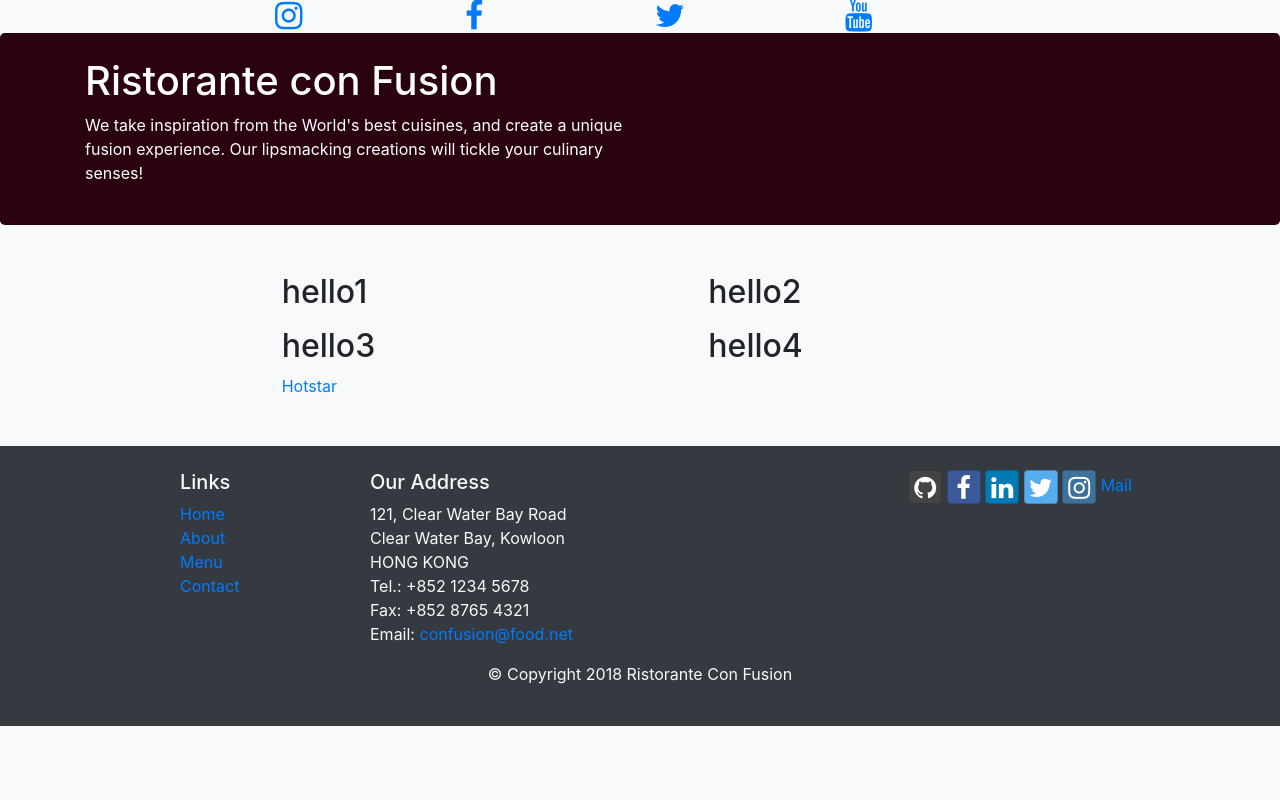
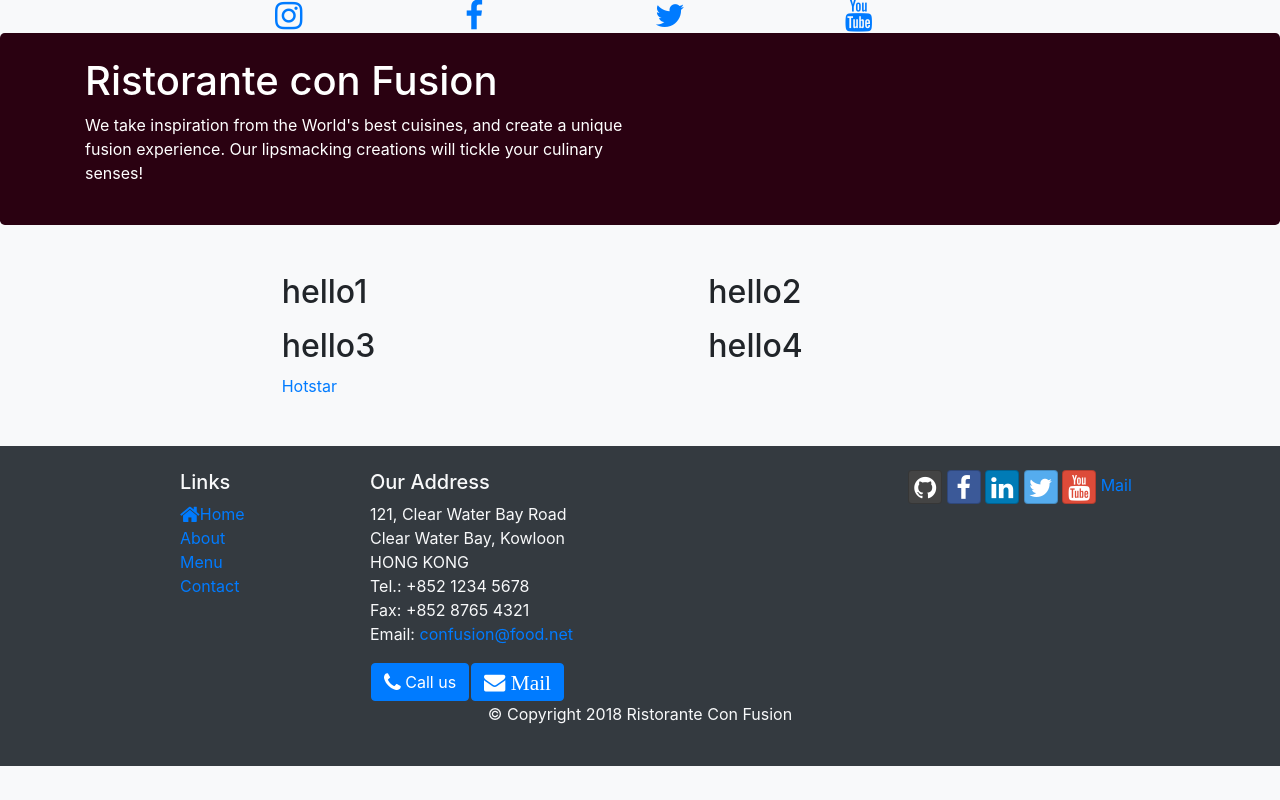
Before and after one commit to YuvRaj6392/Coursera-BootstrapL-, a website: page index.html in a window 1280 px wide. Drawn offline with nearby package versions, Linux system fonts and the light colour scheme.

Commit message:
added call and email features

```diff
--- a/index.html
+++ b/index.html
@@ -63,13 +63,13 @@ background-color:#2a0111;
 </div>
 </div>
 
-    <footer class="footer bg-dark text-light py-4 d-none d-sm-block">
+    <footer class="footer bg-dark text-light py-4">
         <div class="container">
             <div class="row">
                 <div class="col-4 offset-1 col-sm-2">
                     <h5>Links</h5>
                     <ul class="list-unstyled">
-                        <li><a href="#">Home</a></li>
+                        <li><a href="#"><i class="fa fa-home fa-lg"></i>Home</a></li>
                         <li><a href="#">About</a></li>
                         <li><a href="#">Menu</a></li>
                         <li><a href="#">Contact</a></li>
@@ -85,6 +85,13 @@ background-color:#2a0111;
 		              Fax: +852 8765 4321<br>
 		              Email: <a href="mailto:confusion@food.net">confusion@food.net</a>
 		           </address>
+<table>
+<tr class>
+
+<th><a class="btn btn-primary" href="tel:7985625645"><i class="fa fa-phone fa-lg"></i> Call us</a></th>
+<th><a class="btn btn-primary" href="mailto:yuvahjaa.anu10@gmail.com"><i class="fa fa-envelope fa-lg"> Mail</i></a></th>
+</tr>
+</table>
                 </div>
                 <div class="col-12 col-sm-4">
                     <div class="text-center">
@@ -92,7 +99,7 @@ background-color:#2a0111;
                         <a class="btn btn-social-icon btn-facebook" href="http://www.facebook.com/profile.php?id="><i class="fa fa-facebook"></i></a>
                         <a class="btn btn-social-icon btn-linkedin" href="http://www.linkedin.com/in/"><i class="fa fa-linkedin fa-lg"></i></a>
                         <a class="btn btn-social-icon btn-twitter" href="http://twitter.com/"><i class="fa fa-twitter fa-lg"></i></a>
-                        <a class="btn btn-social-icon btn-instagram" href="http://youtube.com/"><i class="fa fa-instagram fa-lg"></i></a>
+                        <a class="btn btn-social-icon btn-google" href="http://youtube.com/"><i class="fa fa-youtube fa-lg"></i></a>
                         <a href="mailto:">Mail</a>
                     </div>
                 </div>
```
